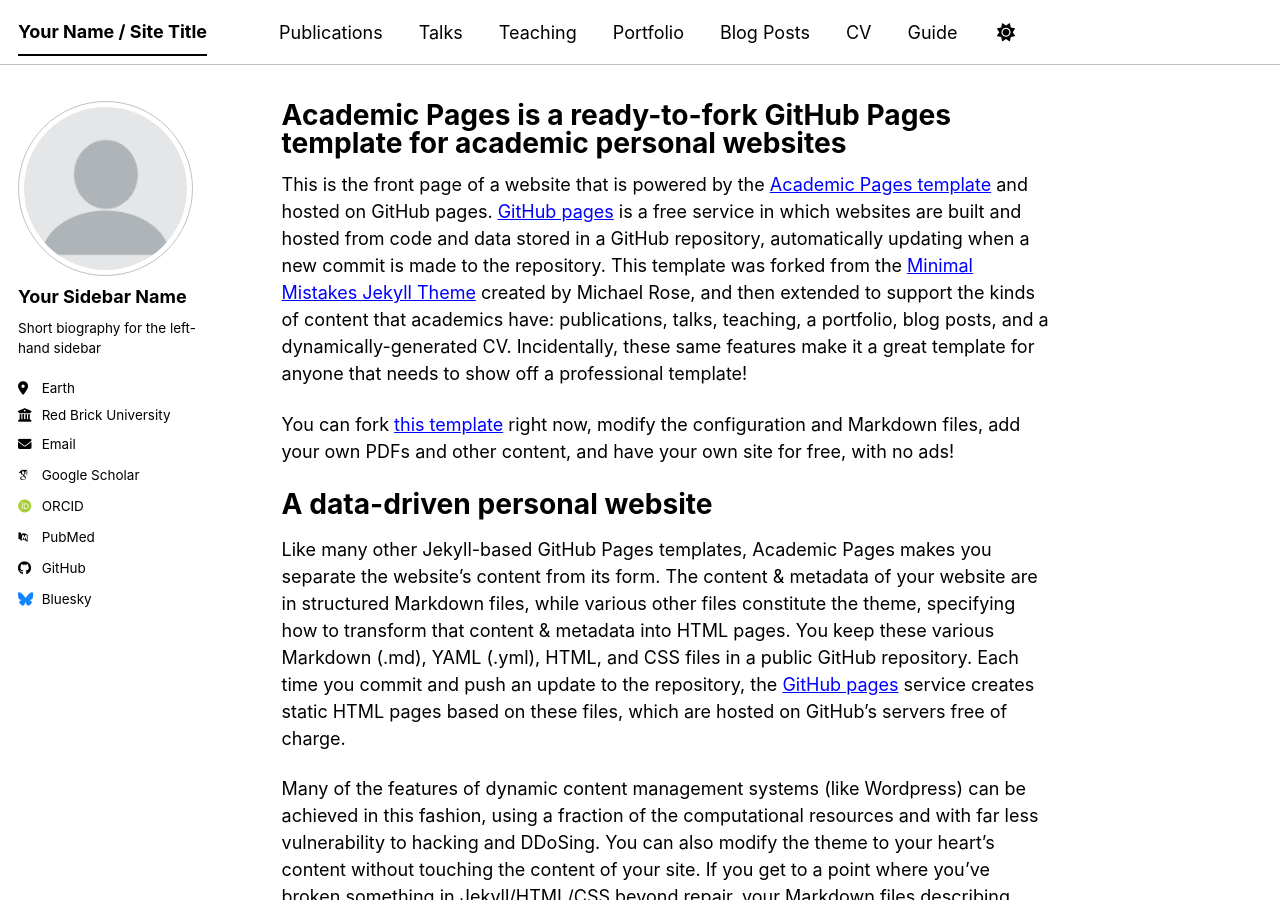
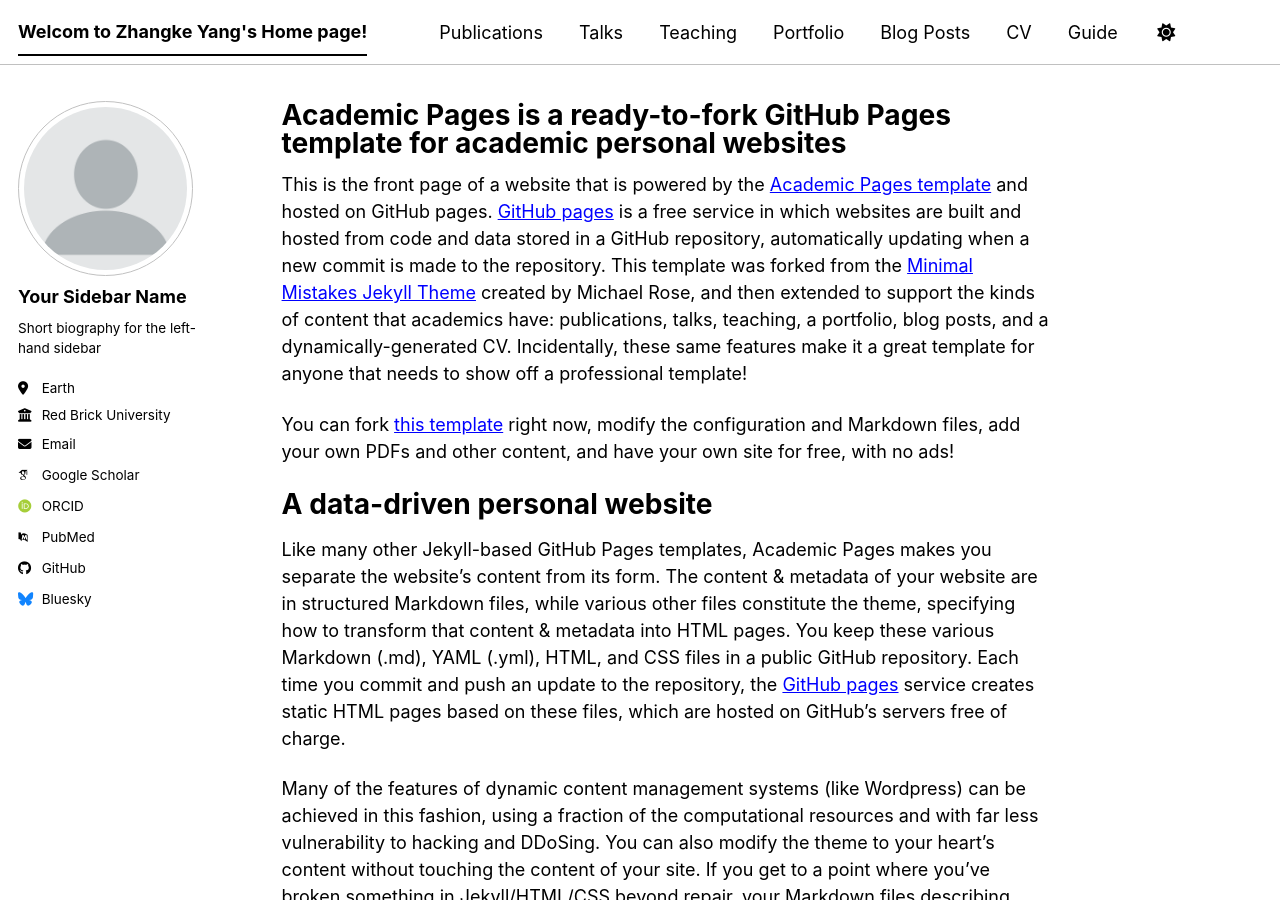
Before and after one commit to zkyang16/zkyang16.github.io, a Jekyll site: the page built from _pages/about.md, in a window 1280 px wide and 900 px high. Built offline with Jekyll 4.4.1, drawn with Linux system fonts in a browser that asks for light colours; some web fonts are replaced; a script bundle is joined from its source files by our own code; library files that are not in the unit come from our copies.

Commit message:
Update _config.yml

```diff
--- a/_config.yml
+++ b/_config.yml
@@ -9,7 +9,7 @@
 # Basic Site Settings
 locale                   : "en-US"
 site_theme               : "contrast" # The available themes options are "default", "air", "sunrise", "mint", "dirt" and "contrast"
-title                    : "Your Name / Site Title"
+title                    : "Welcom to Zhangke Yang's Home page!"
 title_separator          : "-"
 name                     : &name "Your Name"
 description              : &description "Your Name's academic portfolio"   # Update this with a general description of your site, this is the default if not overridden by a page
```
